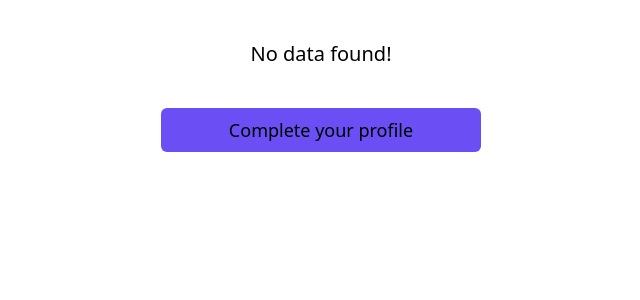
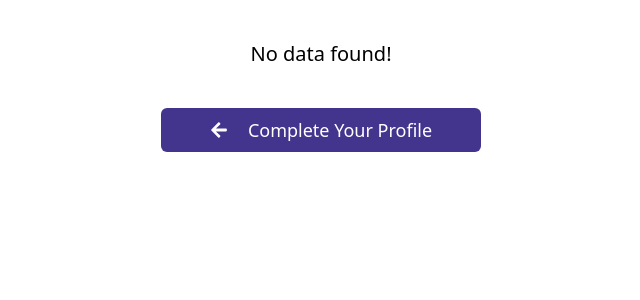
Before and after one commit to shreyach21/celebal_01-Assignment, a React (Vite) app: page /profile in a window 1280 px wide. Shown: the top 300 px of the page, without its empty margins (319-959 px from the left). Built offline with nearby package versions, Linux system fonts and the light colour scheme.

Commit message:
modified

```diff
--- a/src/components/Profile.jsx
+++ b/src/components/Profile.jsx
@@ -1,6 +1,6 @@
 import React from "react";
 import { useLocation, useNavigate } from "react-router-dom";
-
+import { FaArrowLeft } from "react-icons/fa";
 const Profile = () => {
   const location = useLocation();
   const { formData } = location.state || {};
@@ -12,10 +12,13 @@ const Profile = () => {
         <p className="text-xl text-center">No data found!</p>
         <div className="text-center mt-10 ">
           <button
-            className="px-6 py-2 text-lg bg-[#6b4ff4] cursor-pointer hover:bg-[#332384b2] duration-300 rounded-md w-1/4"
+            className="px-6 py-2 text-lg bg-[#332384eb] cursor-pointer hover:bg-[#332384b2] duration-500 rounded-md w-1/4 text-white hover:scale-x-105"
             onClick={() => navigate("/")}
           >
-            Complete your profile
+            <div className="flex justify-center items-center">
+              <FaArrowLeft className="mr-5" />
+              <span className="capitalize">Complete your profile</span>
+            </div>
           </button>
         </div>
       </div>
```
